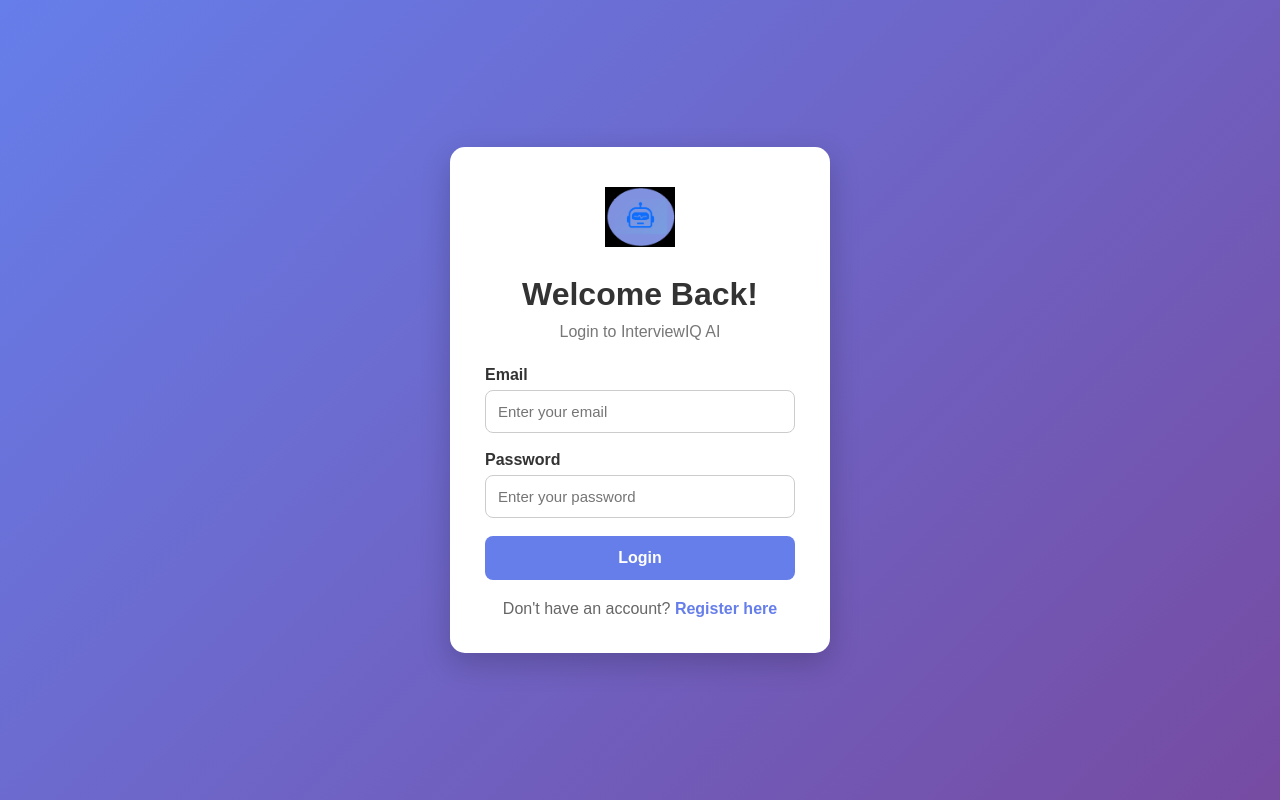
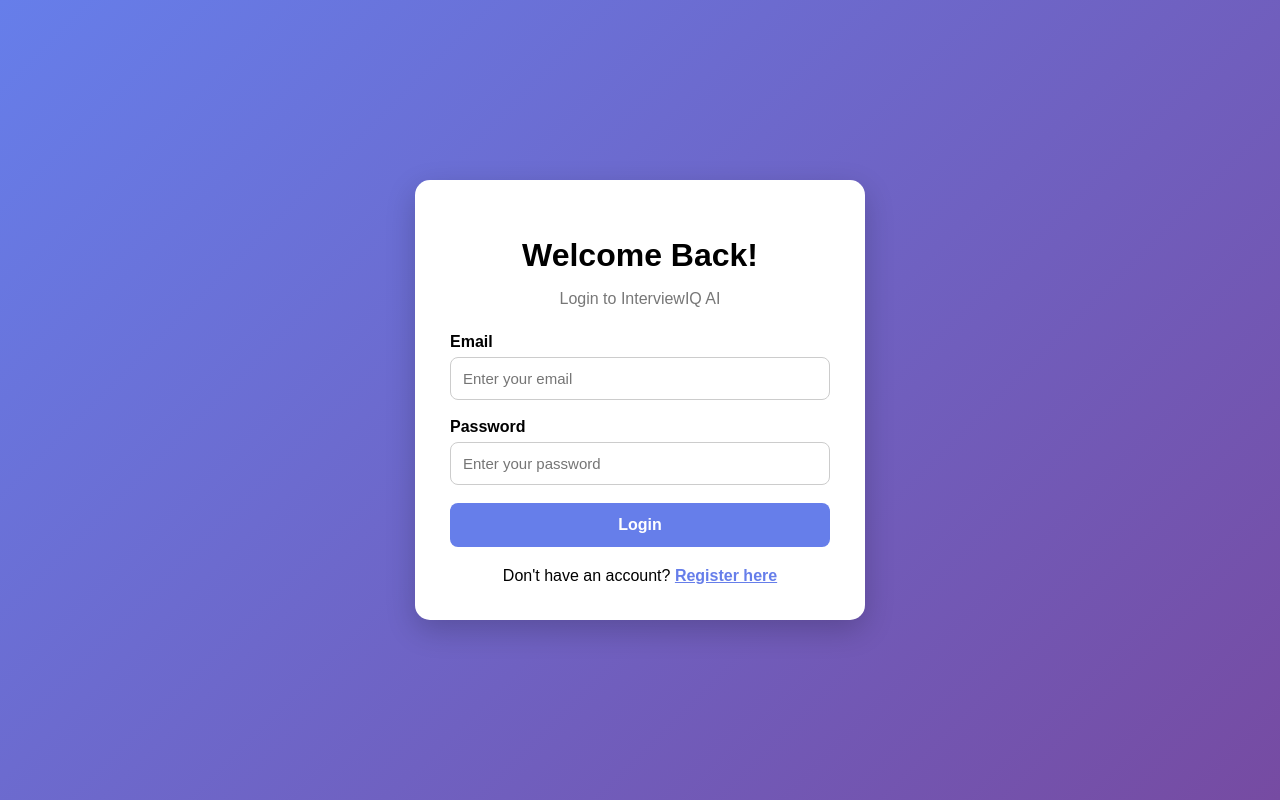
Before and after one commit to interview-project-team/interview_project, a plain HTML site: page login.html in a window 1280 px wide. Drawn offline with Linux system fonts and the light colour scheme.

Commit message:
Update login.html

```diff
--- a/login.html
+++ b/login.html
@@ -3,47 +3,29 @@
 <head>
     <meta charset="UTF-8">
     <meta name="viewport" content="width=device-width, initial-scale=1.0">
-
-    <title>Login - InterviewIQ AI</title>
+    <title>InterviewIQ AI - Login</title>
 
     <style>
-        * {
-            box-sizing: border-box;
+        body {
             margin: 0;
-            padding: 0;
-            font-family: Arial, sans-serif;
-        }
-
-        body {
             min-height: 100vh;
             display: flex;
             justify-content: center;
             align-items: center;
+            font-family: Arial, sans-serif;
             background: linear-gradient(135deg, #667eea, #764ba2);
         }
 
-        .login-container {
+        .box {
             width: 380px;
             background: white;
             padding: 35px;
             border-radius: 15px;
-            box-shadow: 0 10px 30px rgba(0, 0, 0, 0.2);
-        }
-
-        .logo {
-            text-align: center;
-            margin-bottom: 20px;
-        }
-
-        .logo img {
-            width: 70px;
-            height: 70px;
-            object-fit: contain;
+            box-shadow: 0 10px 30px rgba(0,0,0,0.2);
         }
 
         h1 {
             text-align: center;
-            color: #333;
             margin-bottom: 10px;
         }
 
@@ -56,7 +38,6 @@
         label {
             display: block;
             margin-bottom: 6px;
-            color: #333;
             font-weight: bold;
         }
 
@@ -67,11 +48,7 @@
             border: 1px solid #ccc;
             border-radius: 8px;
             font-size: 15px;
-        }
-
-        input:focus {
-            outline: none;
-            border-color: #667eea;
+            box-sizing: border-box;
         }
 
         button {
@@ -86,13 +63,8 @@
             cursor: pointer;
         }
 
-        button:hover {
-            background: #5568d8;
-        }
-
         button:disabled {
-            background: #aaa;
-            cursor: not-allowed;
+            background: #999;
         }
 
         #message {
@@ -101,15 +73,13 @@
             font-weight: bold;
         }
 
-        .register-link {
+        .register {
             text-align: center;
             margin-top: 20px;
-            color: #666;
         }
 
-        .register-link a {
+        .register a {
             color: #667eea;
-            text-decoration: none;
             font-weight: bold;
         }
     </style>
@@ -117,11 +87,7 @@
 
 <body>
 
-    <div class="login-container">
-
-        <div class="logo">
-            <img src="Robot.png" alt="InterviewIQ">
-        </div>
+<div class="box">
 
     <h1>Welcome Back!</h1>
 
@@ -129,7 +95,7 @@
 
     <form id="loginForm">
 
-            <label for="email">Email</label>
+        <label>Email</label>
 
         <input
             type="email"
@@ -138,7 +104,7 @@
             required
         >
 
-            <label for="password">Password</label>
+        <label>Password</label>
 
         <input
             type="password"
@@ -155,7 +121,7 @@
 
     <p id="message"></p>
 
-        <div class="register-link">
+    <div class="register">
         Don't have an account?
         <a href="register.html">Register here</a>
     </div>
@@ -172,11 +138,11 @@
     const password = document.getElementById("password").value;
 
     const message = document.getElementById("message");
-            const loginButton = document.getElementById("loginButton");
+    const button = document.getElementById("loginButton");
 
+    button.disabled = true;
+    button.textContent = "Logging in...";
     message.textContent = "";
-            loginButton.disabled = true;
-            loginButton.textContent = "Logging in...";
 
     try {
 
@@ -184,11 +150,9 @@
             "https://interview-project-uimv.onrender.com/api/login",
             {
                 method: "POST",
-
                 headers: {
                     "Content-Type": "application/json"
                 },
-
                 body: JSON.stringify({
                     email: email,
                     password: password
@@ -200,16 +164,16 @@
 
         if (response.ok) {
 
-                    message.textContent = "Login successful!";
-
             localStorage.setItem(
                 "user",
                 JSON.stringify(data.user)
             );
 
+            message.textContent = "Login successful!";
+
             setTimeout(function() {
                 window.location.href = "dashboard.html";
-                    }, 800);
+            }, 500);
 
         } else {
 
@@ -220,15 +184,15 @@
 
     } catch (error) {
 
-                console.error("Login error:", error);
+        console.error(error);
 
         message.textContent =
-                    "Unable to connect to server. Please try again.";
+            "Unable to connect to backend.";
 
     }
 
-            loginButton.disabled = false;
-            loginButton.textContent = "Login";
+    button.disabled = false;
+    button.textContent = "Login";
 
 });
 
```
Lines whose indentation alone changed are shown as unchanged.
